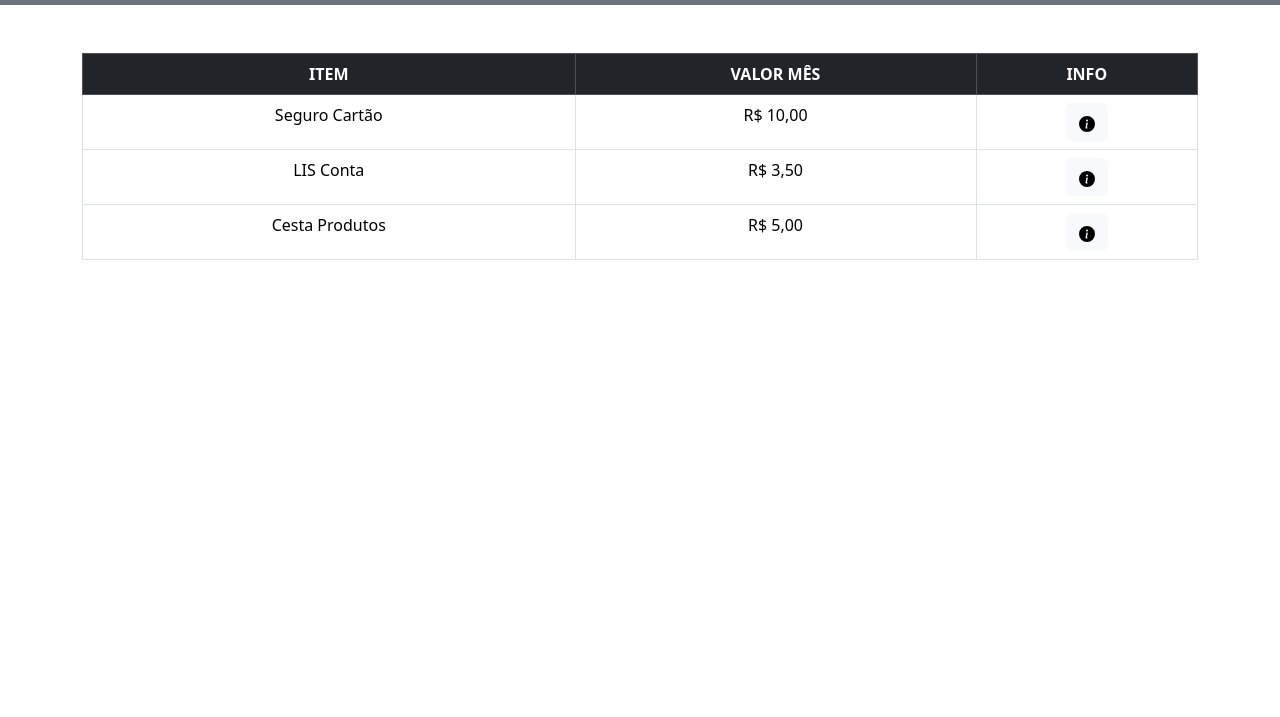
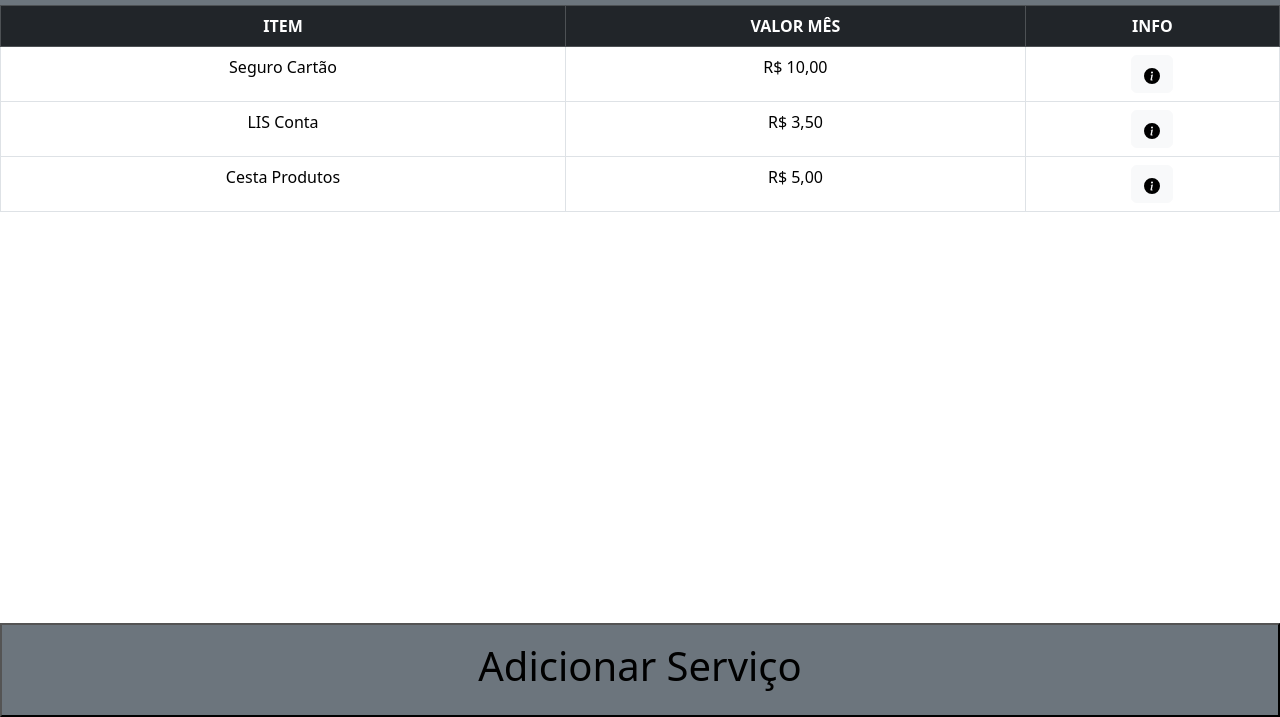
Before and after one commit to Aryneto6/Cap-9---Muito-estilo-sem-sofrimento-e-Rede-Social-dos-Desenvolvedores, a plain HTML site: page index.html in a window 1280 px wide. Shown: the part 83-800 px from the top of the page. Drawn offline with Linux system fonts and the light colour scheme.

Commit message:
implementação do botão de adicionar serviço + comentários no código

```diff
--- a/index.html
+++ b/index.html
@@ -7,6 +7,7 @@
     <title>Fintech</title>
     <link rel="stylesheet" href="css/bootstrap.min.css">
 </head>
+<!--Cabeçalho da pagina-->
 <header class="bg-secondary">
     <div class="container-fluid">
         <div class="row">
@@ -22,9 +23,10 @@
     </div>
 
 </header>
-
+<!--Fim do cabeçalho-->
 <body>
-    <div class="container my-5">
+    <!--Começo da tabela-->
+    <div class="container-auto">
         <table class="table table-bordered table-hover text-center">
             <thead class="table-dark">
                 <tr>
@@ -69,7 +71,18 @@
                 </tr>
             </tbody>
         </table>
-
+    <!--Fim da tabela-->
+    <!--Botão de adicionar serviço-->
+    <div class="container-fluid fixed-bottom bg-secondary">
+        <div class="row">
+            <button class="bg-secondary">
+                <div>
+                    <h1 class="text-center p-3">Adicionar Serviço</h1>
+                </div>
+            </button>
+        </div>
+    </div>
+    <!--Fim do Botão de adicionar serviço-->
     </div>
 
 </body>
```
